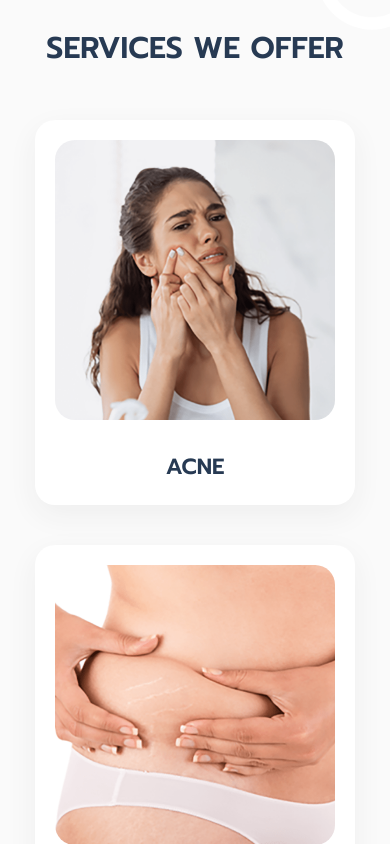
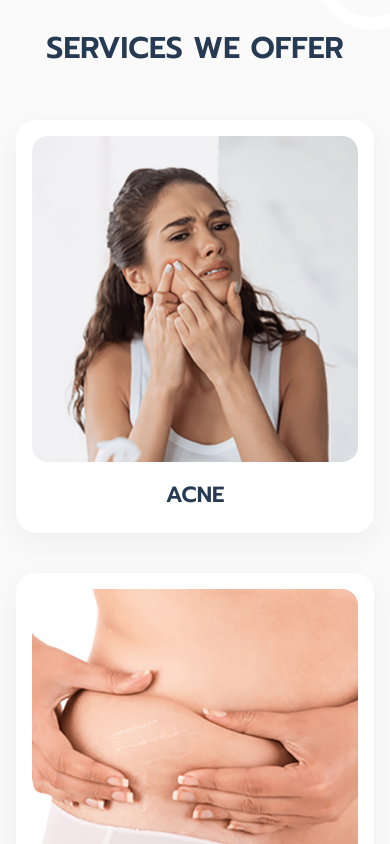
Before and after one commit to arunkumaralagesan/dna-skin, a React (Create React App) app: page / in a window 390 px wide. Shown: the part 2100-2944 px from the top of the page. Built offline with nearby package versions, Linux system fonts and the light colour scheme.

Commit message:
UI fixes, services card images

```diff
--- a/src/components/molecules/servicesCard/servicesCard.css
+++ b/src/components/molecules/servicesCard/servicesCard.css
@@ -11,10 +11,9 @@
 }
 
 .services-card__image {
-  margin-bottom: 30px;
-  margin-top: 20px;
-  width: 320px;
-  border-radius: 20px;
+  border-radius: 2rem;
+  width: 100%;
+  padding: 1.5rem;
 }
 
 .services-card__title {
@@ -26,10 +25,11 @@
 
 @media screen and (max-width: 768px)  {
   .services-card__wrapper {
-    width: 320px;
+    width: 100%;
   }
 
   .services-card__image {
-    width: 280px;
+    /* width: 280px; */
+    padding: 1rem;
   }
 }
--- a/src/pages/home/components/appointmentForm/AppointmentForm.js
+++ b/src/pages/home/components/appointmentForm/AppointmentForm.js
@@ -2,8 +2,9 @@ import React, { Component } from "react";
 import _get from "lodash/get";
 import { DatePicker, Select } from "antd";
 import { message, Button, Space } from 'antd';
+import axios from "axios";
 
-import axios from "axios";
+import { isMobileDevice } from "../../../../helpers/utils";
 
 import { PHONES } from "../../../../constants/general";
 import "./appointmentForm.css";
@@ -209,17 +210,17 @@ export class AppointmentForm extends Component {
 
   render() {
     const { formValues, formLoading } = this.state;
+    const isMobile = isMobileDevice();
     return (
       <div className="form-container">
         <div class="form__title">Request an Appointment</div>
         <div class="form__contact">
-          Call Us:- <span>{`+91 ` + PHONES.ONE}</span>,
-          <span> {`+91 ` + PHONES.TWO} </span>
+          Call Us:- <span>{`+91 ` + PHONES.ONE}</span>
+          {!isMobile && <span> {`, +91 ` + PHONES.TWO} </span>}
         </div>
         <form
           id="ContactusForm"
           name="contact-form1"
-          // onSubmit={this.handleSubmit}
           className="appointment-form"
         >
           <div className="form__row">
--- a/src/pages/home/components/appointmentForm/appointmentForm.css
+++ b/src/pages/home/components/appointmentForm/appointmentForm.css
@@ -139,7 +139,7 @@
   }
 
   .form__contact {
-    font-size: 24px;
+    font-size: 20px;
   }
 
   .form__row {
--- a/src/pages/home/home.css
+++ b/src/pages/home/home.css
@@ -497,7 +497,7 @@
 
   .services__cards {
     display: grid;
-    grid-template-columns: repeat(auto-fill, minmax(200px, 1fr));
+    grid-template-columns: repeat(auto-fill, minmax(240px, 1fr));
     column-gap: 12px;
     row-gap: 40px;
     place-items: center;
```
